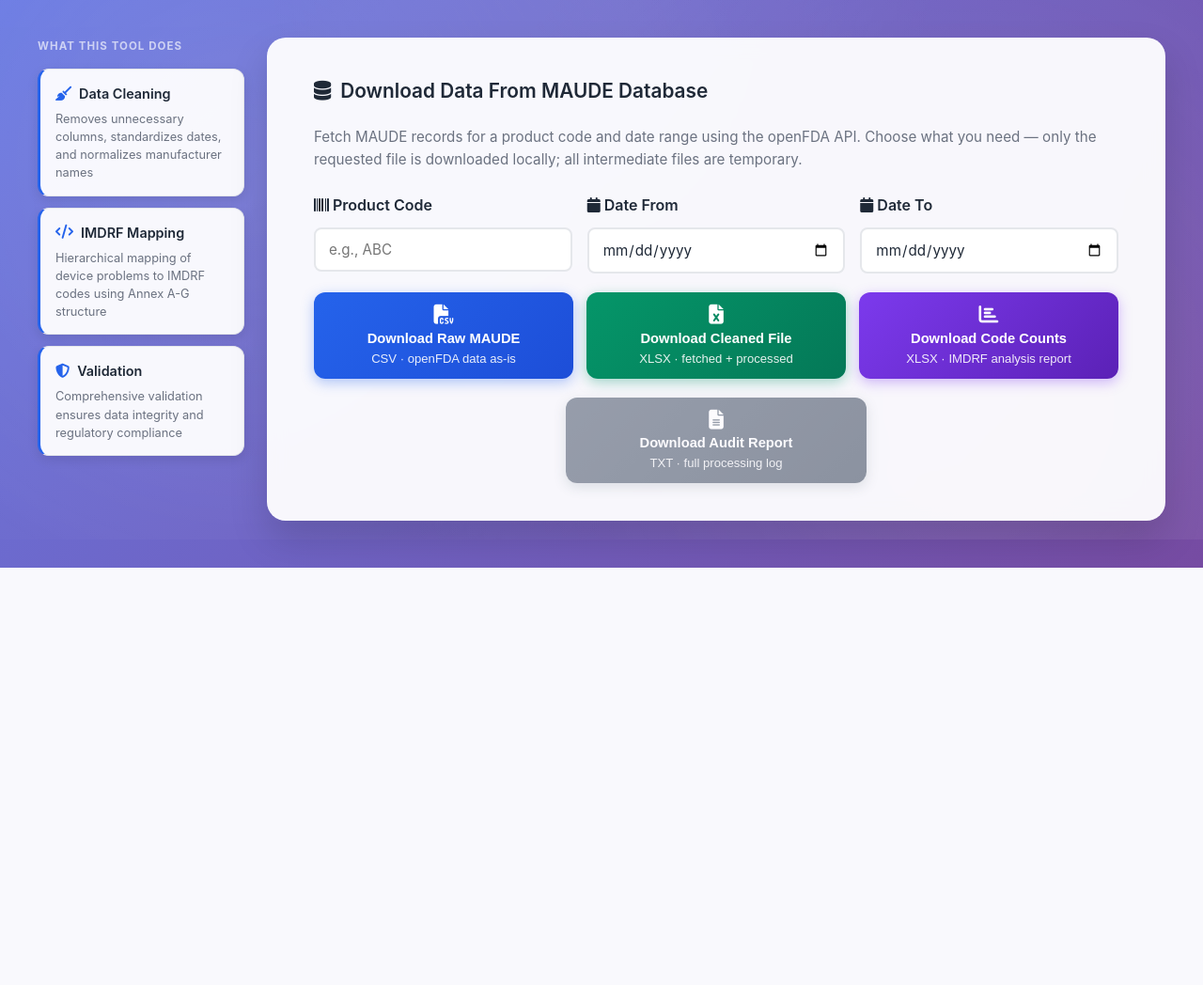
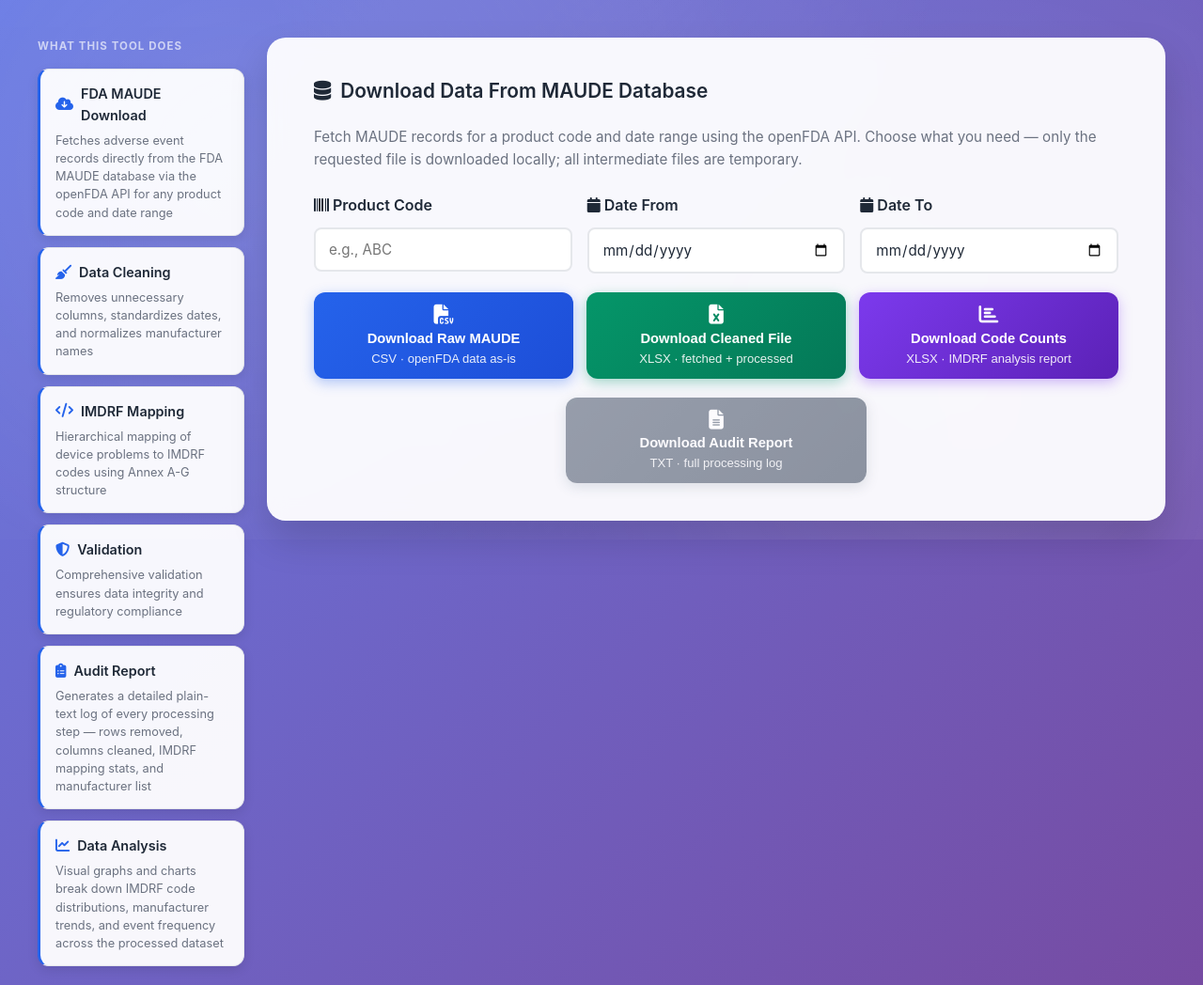
Before and after one commit to Pratikshah07/FDA-MAUDE, a Flask app: page / in a window 1280 px wide. Shown: the part 226-1274 px from the top of the page at 94% size. Before the commit the page ends 830 px from the top, so only its background shows below. Run offline with Flask 3, Linux system fonts and the light colour scheme; the visitor is signed in with stand-in values (Sample User, id 1); parts of the project's set-up code (start-up, migrations or seed data) failed here and were passed over; some libraries are stand-ins or nearby versions.

Commit message:
Add FDA MAUDE download, Audit Report, and Data Analysis blocks to sidebar
Co-Authored-By: Claude Sonnet 4.6 <noreply@anthropic.com>

```diff
--- a/templates/index.html
+++ b/templates/index.html
@@ -781,6 +781,13 @@
                 <div class="info-sidebar-title">What this tool does</div>
                 <div class="info-item">
                     <div class="info-item-header">
+                        <i class="fas fa-cloud-download-alt"></i>
+                        <h3>FDA MAUDE Download</h3>
+                    </div>
+                    <p>Fetches adverse event records directly from the FDA MAUDE database via the openFDA API for any product code and date range</p>
+                </div>
+                <div class="info-item">
+                    <div class="info-item-header">
                         <i class="fas fa-broom"></i>
                         <h3>Data Cleaning</h3>
                     </div>
@@ -799,6 +806,20 @@
                         <h3>Validation</h3>
                     </div>
                     <p>Comprehensive validation ensures data integrity and regulatory compliance</p>
+                </div>
+                <div class="info-item">
+                    <div class="info-item-header">
+                        <i class="fas fa-clipboard-list"></i>
+                        <h3>Audit Report</h3>
+                    </div>
+                    <p>Generates a detailed plain-text log of every processing step — rows removed, columns cleaned, IMDRF mapping stats, and manufacturer list</p>
+                </div>
+                <div class="info-item">
+                    <div class="info-item-header">
+                        <i class="fas fa-chart-line"></i>
+                        <h3>Data Analysis</h3>
+                    </div>
+                    <p>Visual graphs and charts break down IMDRF code distributions, manufacturer trends, and event frequency across the processed dataset</p>
                 </div>
             </div><!-- /.info-sidebar -->
 
```
